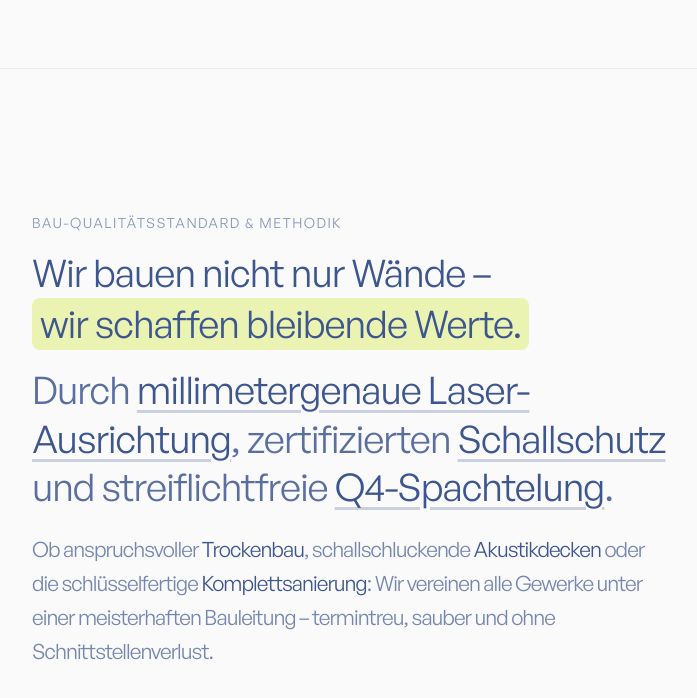
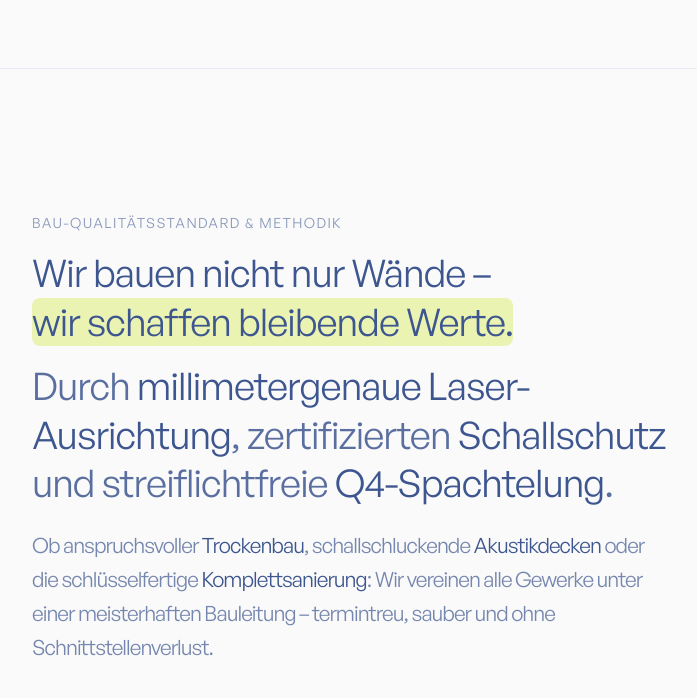
Before and after one commit to ViktorGladkich/cleaning, a Next.js app: page /bau in a window 1280 px wide. Shown: the part 2094-2792 px from the top of the page, without its empty margins (0-697 px from the left). Built offline with nearby package versions, Linux system fonts and the light colour scheme.

Commit message:
remove underlines and padding from protocol highlights and remove contact disclaimer text

```diff
--- a/src/components/bau/BauMinimalProtocol.tsx
+++ b/src/components/bau/BauMinimalProtocol.tsx
@@ -131,21 +131,21 @@ export function BauMinimalProtocol() {
               <p className="text-2xl sm:text-3xl xl:text-[38px] font-normal text-brand-navy leading-[1.28] tracking-tight">
                 <span className="block protocol-statement-chunk mb-4">
                   Wir bauen nicht nur Wände –{" "}
-                  <span className="inline-block bg-brand-lime rounded-lg px-2 py-0.5 text-brand-navy font-normal">
+                  <span className="inline-block bg-brand-lime rounded-lg text-brand-navy font-normal ml-0">
                     wir schaffen bleibende Werte.
                   </span>
                 </span>
                 <span className="block protocol-statement-chunk font-light text-brand-navy/85 mb-5">
                   Durch{" "}
-                  <span className="text-brand-navy font-normal underline decoration-brand-navy/25 underline-offset-6">
+                  <span className="text-brand-navy font-normal">
                     millimetergenaue Laser-Ausrichtung
                   </span>
                   , zertifizierten{" "}
-                  <span className="text-brand-navy font-normal underline decoration-brand-navy/25 underline-offset-6">
+                  <span className="text-brand-navy font-normal">
                     Schallschutz
                   </span>{" "}
                   und streiflichtfreie{" "}
-                  <span className="text-brand-navy font-normal underline decoration-brand-navy/25 underline-offset-6">
+                  <span className="text-brand-navy font-normal">
                     Q4-Spachtelung
                   </span>
                   .
--- a/src/components/contacts/ContactHubSection.tsx
+++ b/src/components/contacts/ContactHubSection.tsx
@@ -444,9 +444,6 @@ export function ContactHubSection() {
                       </span>
                       <Send className="w-4 h-4 text-brand-lime group-hover:translate-x-1 transition-transform" />
                     </button>
-                    <div className="text-center text-[11px] text-brand-navy/50 mt-2.5">
-                      100% kostenfrei &bull; Keine automatische Vertragsbindung &bull; Rückmeldung in 24h
-                    </div>
                   </div>
                 </form>
               )}
--- a/src/components/reinigung/ReinigungMinimalProtocol.tsx
+++ b/src/components/reinigung/ReinigungMinimalProtocol.tsx
@@ -131,21 +131,21 @@ export function ReinigungMinimalProtocol() {
               <p className="text-2xl sm:text-3xl xl:text-[38px] font-normal text-brand-navy leading-[1.28] tracking-tight">
                 <span className="block protocol-statement-chunk mb-4">
                   Wir putzen nicht nur oberflächlich –{" "}
-                  <span className="inline-block bg-brand-lime rounded-lg px-2 py-0.5 text-brand-navy font-normal">
+                  <span className="inline-block bg-brand-lime rounded-lg text-brand-navy font-normal ml-0">
                     wir schützen die Bausubstanz.
                   </span>
                 </span>
                 <span className="block protocol-statement-chunk font-light text-brand-navy/85 mb-5">
                   Durch{" "}
-                  <span className="text-brand-navy font-normal underline decoration-brand-navy/25 underline-offset-6">
+                  <span className="text-brand-navy font-normal">
                     materialgerechte pH-Werte
                   </span>
                   , modernste{" "}
-                  <span className="text-brand-navy font-normal underline decoration-brand-navy/25 underline-offset-6">
+                  <span className="text-brand-navy font-normal">
                     Osmose-Filterung
                   </span>{" "}
                   und zertifizierte{" "}
-                  <span className="text-brand-navy font-normal underline decoration-brand-navy/25 underline-offset-6">
+                  <span className="text-brand-navy font-normal">
                     Hygienestandards
                   </span>
                   .
```
